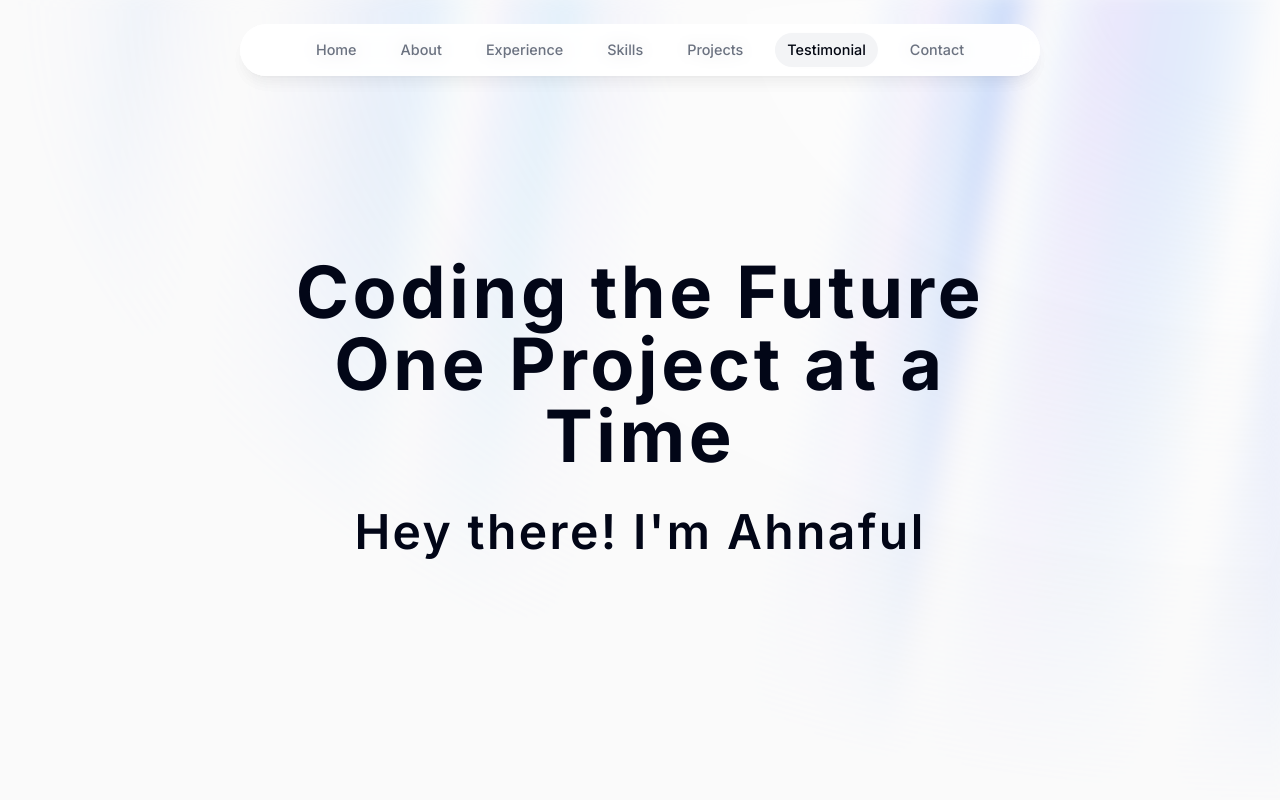
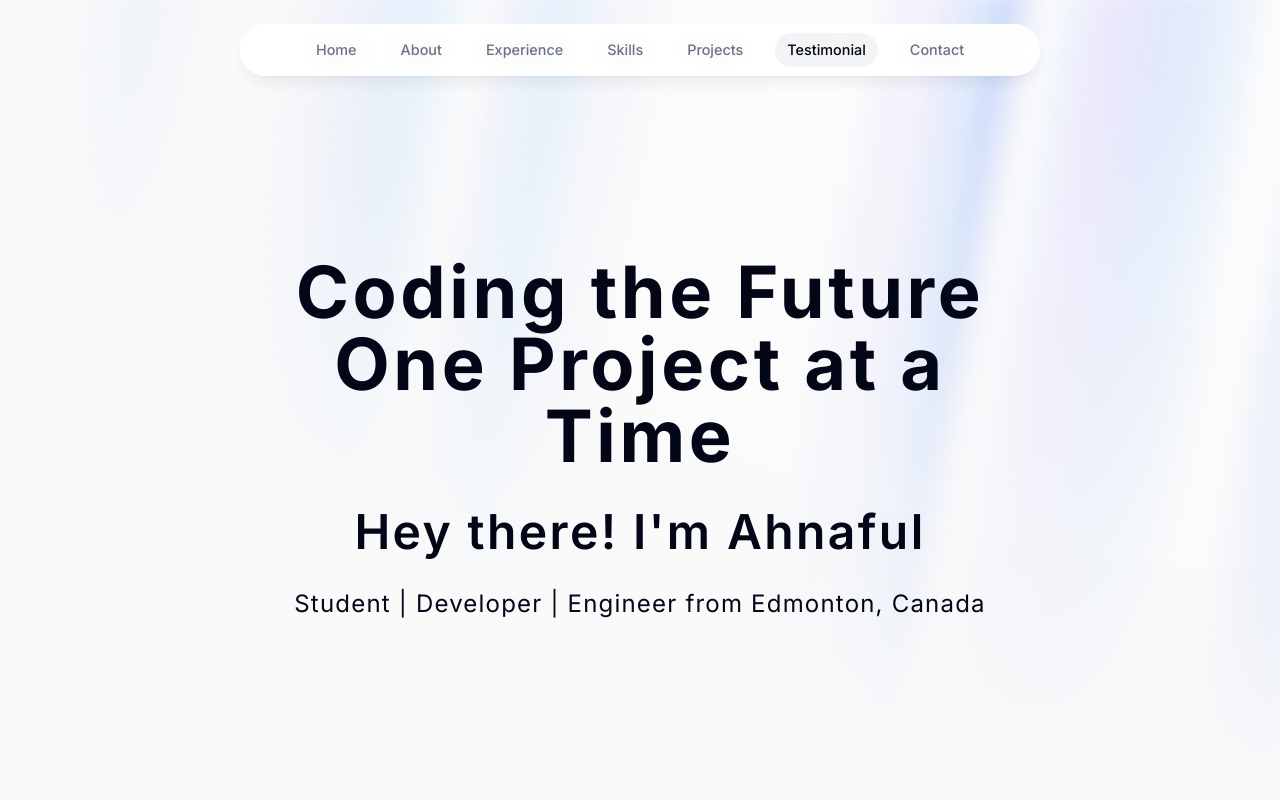
Before and after one commit to AhnafulH/Personal_Website, a Next.js app in the folder portofolio-website/: page / in a window 1280 px wide. Shown: the top 800 px of the page. Built offline with nearby package versions, Linux system fonts and the light colour scheme.

Commit message:
Added new subheader to hero section

```diff
--- a/portofolio-website/components/Herosection2.jsx
+++ b/portofolio-website/components/Herosection2.jsx
@@ -9,7 +9,6 @@ const HeroSection2 = () => {
           <div className="max-w-[89vw] md:max-w-2xl lg:max-w-[60vw] flex flex-col items-center justify-center">
             <div className="my-4">
               <h1 className="text-center text-[40px] md:text-6xl lg:text-7xl font-bold leading-snug tracking-wider">
-              {/* Transforming Concepts into Seamless User Experiences */}
               Coding the Future One Project at a Time
               </h1>
             </div>
@@ -18,8 +17,20 @@ const HeroSection2 = () => {
               initial={{ opacity: 0, y: -50 }}
               animate={{ opacity: 1, y: 0 }}
               transition={{ duration: 0.8 }}>
-                            Hey there! I'm Ahnaful
+                Hey there! I'm Ahnaful
             </motion.h2>
+            {/* <motion.h3
+                            className="text-center text-xl md:text-2xl lg:text-3xl font-light leading-snug tracking-wider mt-4"
+                            initial={{ opacity: 0, y: -20 }}
+                            animate={{ opacity: 1, y: 0 }}
+                            transition={{ duration: 0.8 }}
+                        >
+                            Student | Developer | Engineer from Edmonton, Canada
+                        </motion.h3> */}
+             <p className="text-center md:tracking-wider mb-4 text-sm md:text-lg lg:text-2xl my-3">
+            {/* Hi! I&apos;m Ahnaful, Computer Engineering Student based in Edmonton */}
+            Student | Developer | Engineer from Edmonton, Canada
+          </p>
           </div>
         </div>
       </section>
```
